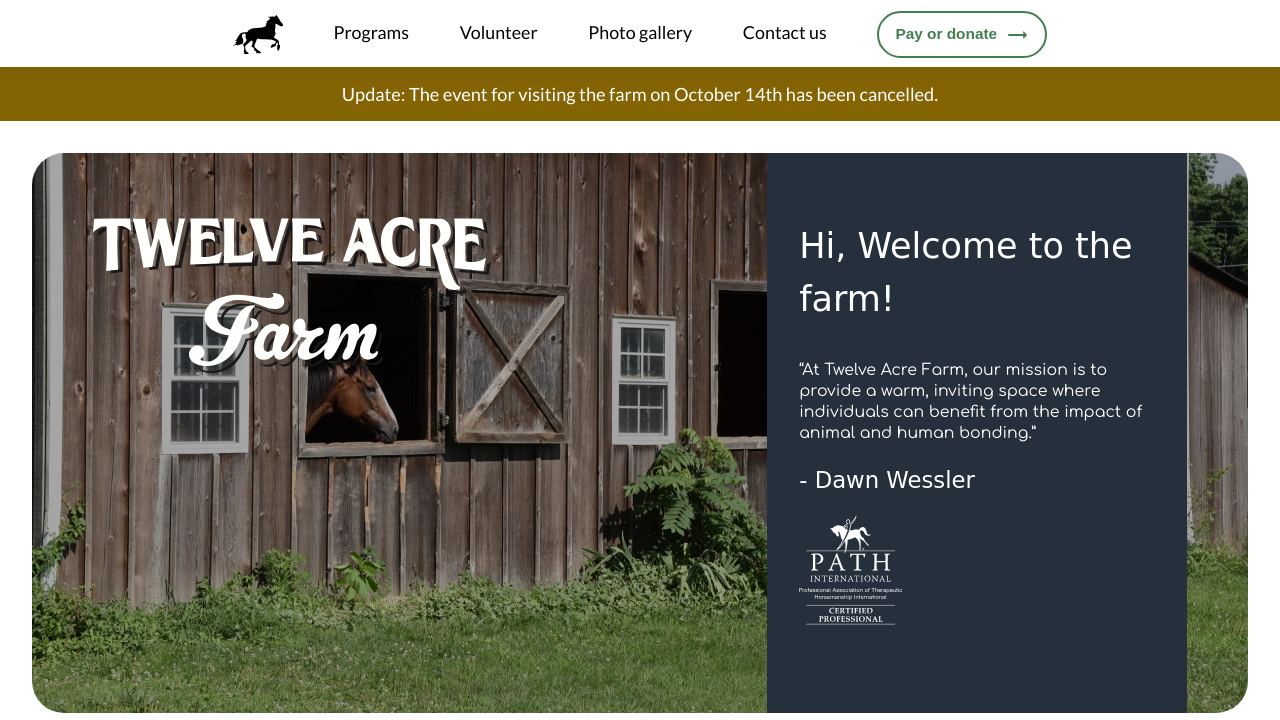
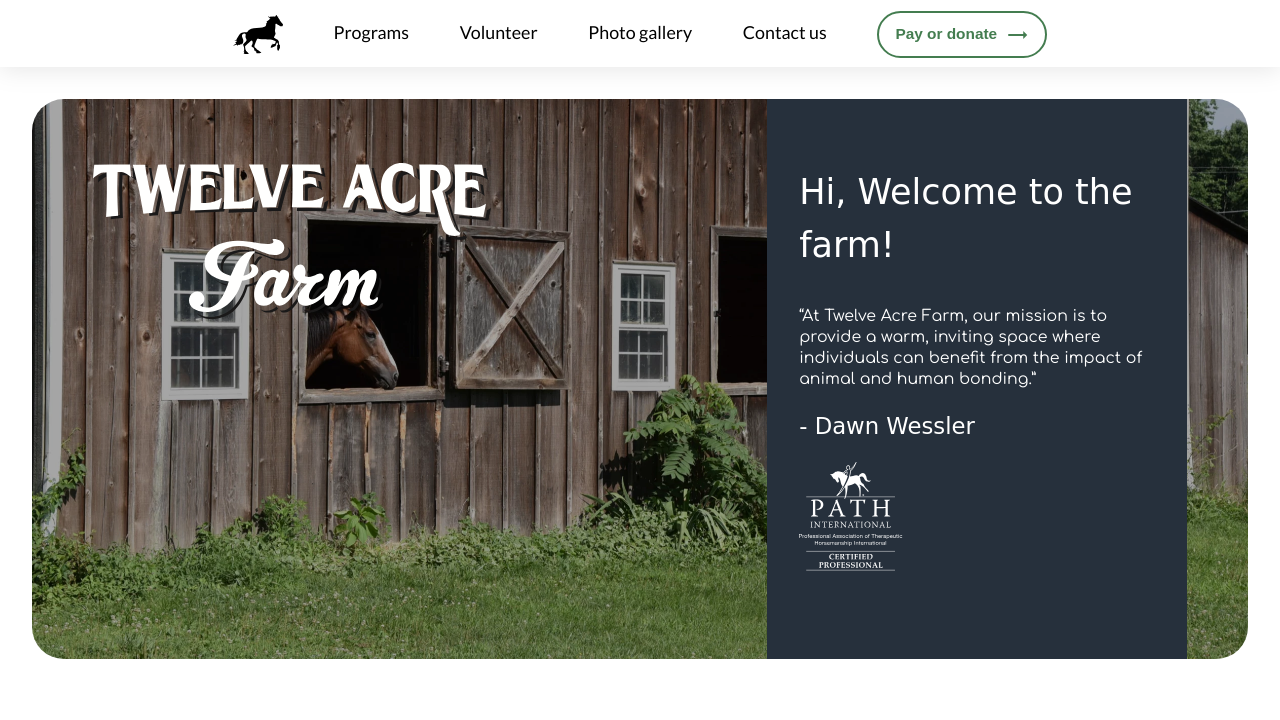
Before and after one commit to an-ik/Twelve-Acre-Farm, a website: page views/index.html in a window 1280 px wide. Shown: the top 720 px of the page. Drawn offline with Linux system fonts and the light colour scheme; a web font is replaced by a local one.

Commit message:
Removed alert

```diff
--- a/views/index.html
+++ b/views/index.html
@@ -56,7 +56,7 @@
               </ul>
        </nav>
        <main>
-          <div class="alert alert-warning">Update: The event for visiting the farm on October 14th has been cancelled.</div>
+          <!--<div class="alert alert-warning">Update: The event for visiting the farm on October 14th has been cancelled.</div>-->
               <section id="home">
                      <div class="jumbotron">
                             <img class="logo" src="/images/logo-twelve-acre-farm.svg">
```
